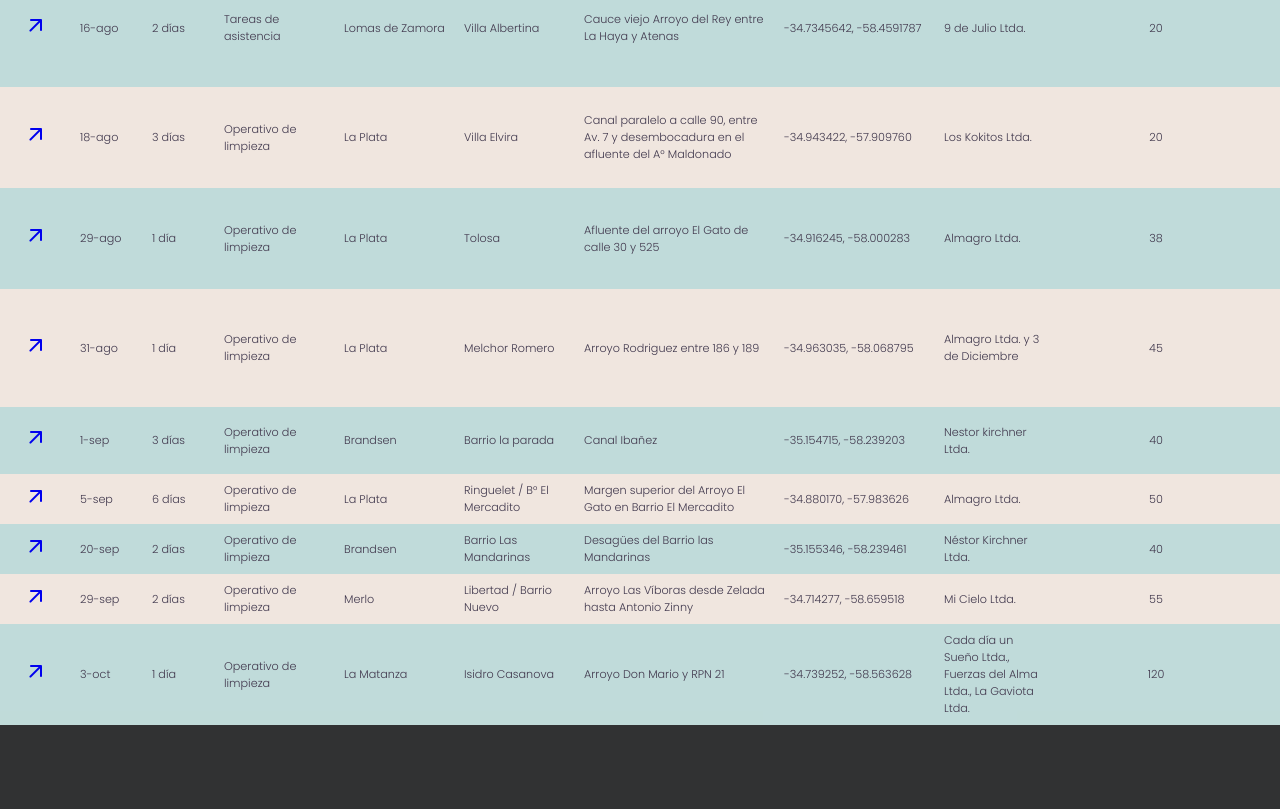
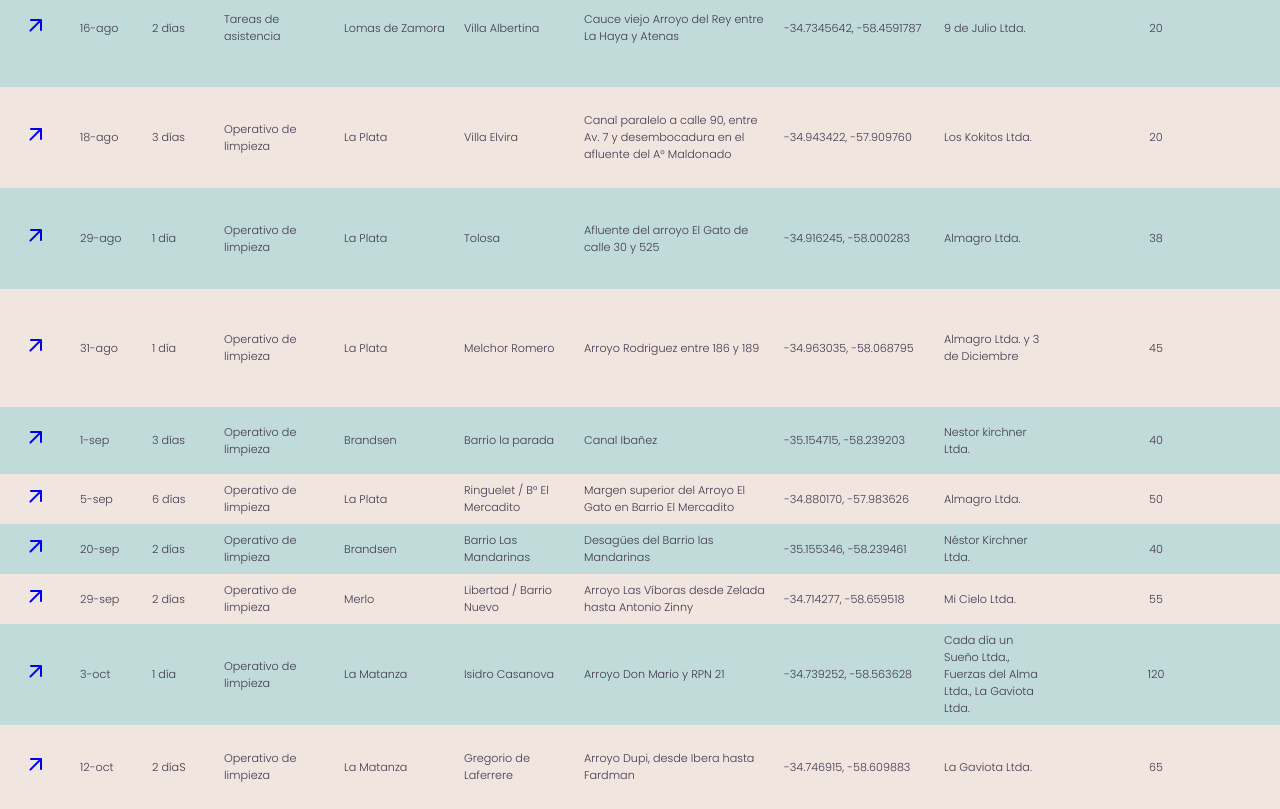
Before and after one commit to pjsteinbach/AppSupervisionV2.2, a plain HTML site: page table.html in a window 1280 px wide. Shown: the part 3100-3909 px from the top of the page. Before the commit the page ends 3825 px from the top, so only its background shows below. Drawn offline with nearby package versions, Linux system fonts and the light colour scheme.

Commit message:
Update table.html
actualizacion con operativo del 12/10 en la matanza

```diff
--- a/table.html
+++ b/table.html
@@ -689,7 +689,22 @@
                 <td class="workers ta-center">120</td>
                 <td class="meters ta-center">600</td>
                 <td class="waste ta-center">40 m<span>3</span></td>
-                <td class="observations">Se realizo 600 metros de desmalezado, espejo de agua y acopio de residuos. se ccontó con la colaboración del Organismo ACUMAR quien aportó maquinaria pesada.</td>
+                <td class="observations">Se realizo 600 metros de desmalezado, espejo de agua y acopio de residuos. se contó con la colaboración del Organismo ACUMAR quien aportó maquinaria pesada.</td>
+            </tr>
+            <tr>
+                <td class="report ta-center"><a href="https://drive.google.com/file/d/1lati0klAn_nWybTrfsrlTGHBeX-KsVbK/view?usp=sharing" target="_blank"><span class="material-symbols-rounded">arrow_outward</span></a></td>
+                <td class="date">12-oct</td>
+                <td class="duration">2 díaS</td>
+                <td class="type">Operativo de limpieza</td>
+                <td class="municipality">La Matanza</td>
+                <td class="locality">Gregorio de Laferrere</td>
+                <td class="watercourse">Arroyo Dupi, desde Ibera hasta Fardman</td>
+                <td class="location">-34.746915, -58.609883</td>
+                <td class="cooperative">La Gaviota Ltda.</td>
+                <td class="workers ta-center">65</td>
+                <td class="meters ta-center">400</td>
+                <td class="waste ta-center">40 m<span>3</span></td>
+                <td class="observations">Se contó con la colaboración del Organismo ACUMAR quien aportó maquinaria pesada, especificamente una retroexcavadora de brazo largo y una minicargadora para poder lograr la desobstrucción del puente.</td>
             </tr>
         </tbody>
     </table>
```
